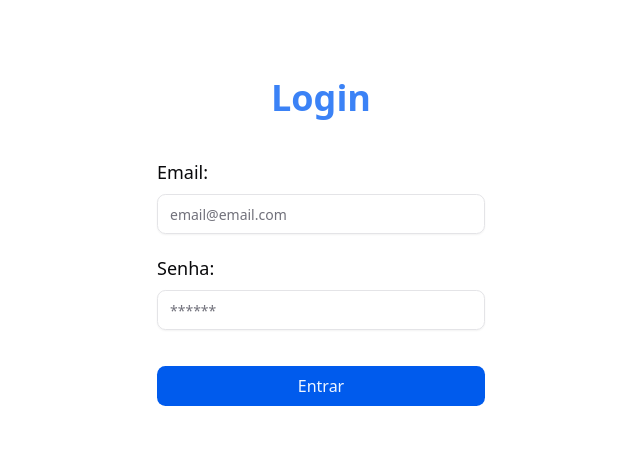
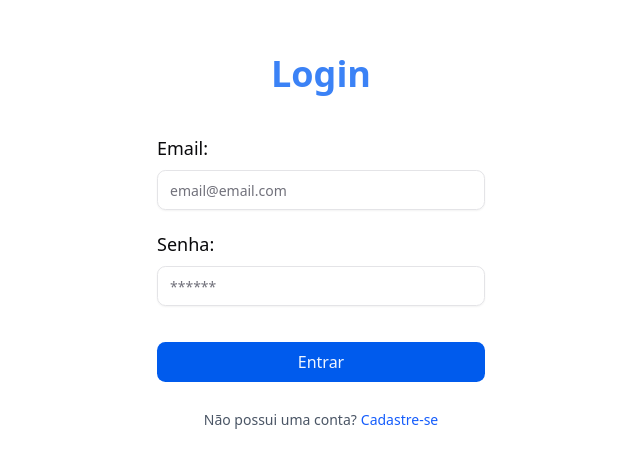
Before and after one commit to RNMVP/indica.ai, a Next.js app: page /auth/login in a window 1280 px wide. Shown: the part 158-626 px from the top of the page, without its empty margins (319-959 px from the left). Built offline with nearby package versions, Linux system fonts and the light colour scheme.

Commit message:
feat(auth): add register link on login form

```diff
--- a/features/authentication/components/LoginForm.tsx
+++ b/features/authentication/components/LoginForm.tsx
@@ -5,6 +5,7 @@ import { Button } from "@/shared/components/ui/button";
 import { Form, FormControl, FormField, FormItem, FormLabel, FormMessage } from "@/shared/components/ui/form";
 import { Input } from "@/shared/components/ui/input";
 import { zodResolver } from "@hookform/resolvers/zod"
+import Link from "next/link";
 import { useForm } from "react-hook-form"
 
 export default function LoginForm() {
@@ -56,6 +57,15 @@ export default function LoginForm() {
                 <Button type="submit" className="text-base hover:bg-[#3B82F6] bg-[#005bed] w-full h-10 mt-4">
                     Entrar
                 </Button>
+
+                {/* Cadastro */}
+                <p className="text-center text-sm text-gray-600 hover:text-gray-800 mt-2">
+                    Não possui uma conta?
+                    <Link href="/auth/register" className="text-blue-600 hover:underline ml-1">
+                        Cadastre-se
+                    </Link>
+                </p>
+
             </form>
         </Form>
     )
```
